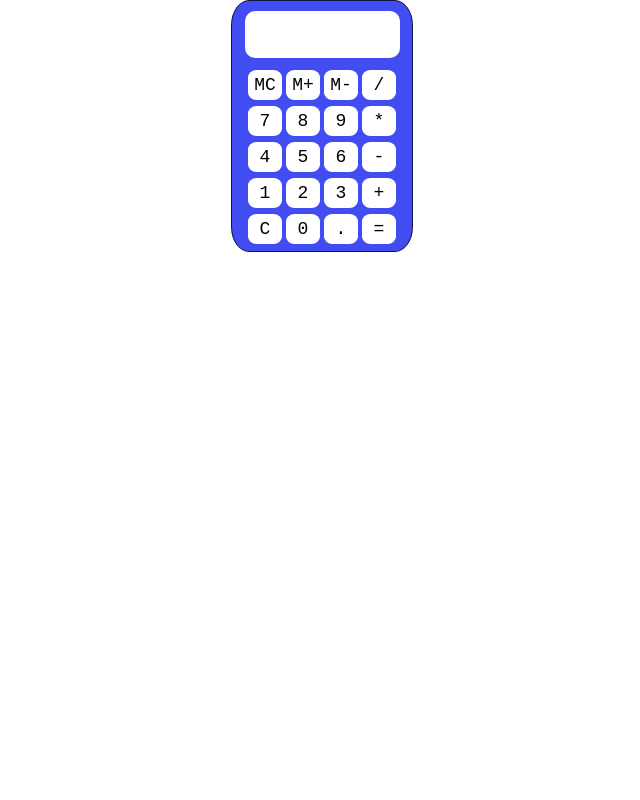
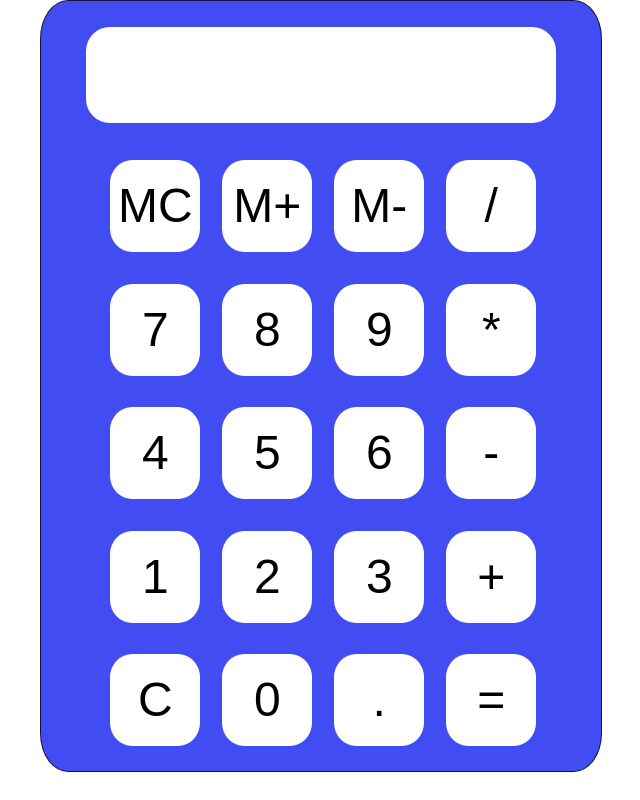
Before and after one commit to rodrigodandrea/calculadora, a plain HTML site: page index.html in a window 1280 px wide. Shown: the whole page, without its empty margins (319-959 px from the left). Drawn offline with Linux system fonts and the light colour scheme.

Commit message:
Adapt style in CSS

```diff
--- a/css/style.css
+++ b/css/style.css
@@ -1,36 +1,31 @@
-#calc {
-position: relative;
-width: 180px;
-height: 247px;
-margin: 0px auto 0px auto;
-color: #000;
-}
 #calc-corpse {
 position: relative;
-width: 180px;
-height: 240px;
-padding-top: 10px;
+margin: 0px auto 0px auto;
+width: 70vmin;
+height: 93vmin;
+padding-top: 2%;
 background-color: rgba(1, 17, 238, 0.747);
 border: 1px solid rgba(0, 0, 0, 0.747);
-border-radius: 10%;
+border-radius: 5%;
 }
 #display{
 position: relative;
-width: 145px;
-height: 37px;
-padding: 5px;
+width: 80%;
+height: 10%;
+padding: 2%;
 margin: 0 auto;
 background-color: rgba(255, 255, 255, 1);
-border-radius: 10px 10px;
+border-radius: 3vh 3vh;
 justify-content: flex-end;
 align-items: center;
 display: flex;
+font-size: 6vh;
 }
 #buttons{
 position: relative;
-width: 180px;
-height: 180px;
-padding-top: 10px;
+width: 80%;
+height: 83%;
+padding-top: 5%;
 margin: 0 auto;
 display: flex;
 justify-content: center;
@@ -39,23 +34,23 @@ flex-wrap: wrap;
 }
 #buttons .button{
 position: relative;
-width: 24px;
-height: 20px;
-padding: 5px;
-margin: 2px;
+width: 20%;
+height: 12%;
+margin: 2% 2% 0% auto;
+padding-top: 4%;
 background-color: rgba(255, 255, 255, 1);
 text-align: center;
-font-size: 18px;
+font-size: 6vmin;
 font-weight: 400;
-font-family: monospace;
-list-style: none;
 border-radius: 25%;
 }
 #buttons .button:hover{
+background-color: rgba(195, 218, 97, 0.747);
 background-position: 0 -27px;
 cursor: pointer;
 }
 #buttons .button:active{
+background-color: rgb(106, 109, 103);
 background-position: 0 -54px;
 cursor: pointer;
 }
--- a/index.html
+++ b/index.html
@@ -8,7 +8,6 @@
 	</head>
 
 	<body>
-		<div id="calc">
 			<div id="calc-corpse">
 				<div id="display"></div>
 				<div id="buttons">
@@ -34,7 +33,6 @@
 						<div class="button" id="=">=</div>
 				</div>
 			</div>
-		</div>
 		<script type="text/javascript" src="js/jquery.js"></script>
 	</body>
 </html>
```
